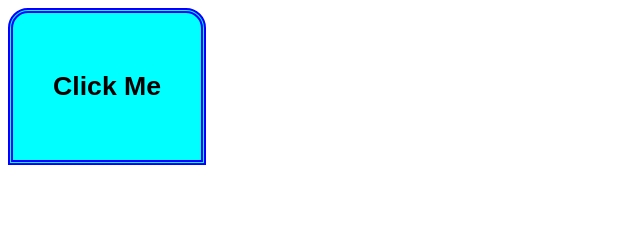
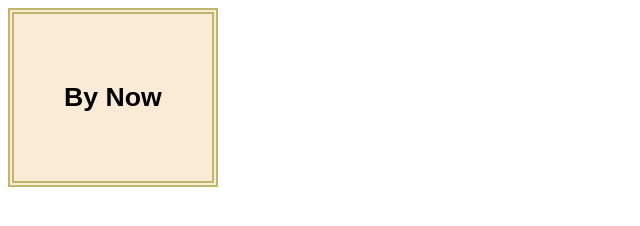
Before and after one commit to Rutujamate23/assignment-13, a plain HTML site: page index.html in a window 1280 px wide. Shown: the whole page, without its empty margins (0-640 px from the left). Drawn offline with Linux system fonts and the light colour scheme.

Commit message:
added new button

```diff
--- a/index.html
+++ b/index.html
@@ -6,17 +6,17 @@
     <title>Button</title>
     <style>
         .btn{
-            padding: 40px;
-            border: 5px double blue;
-            background-color: aqua;
-            border-radius: 20px 20px 0px 0px;
+            padding: 50px;
+            border: 6px double darkkhaki;
+            background-color: antiquewhite;
+            border-radius: 20;
 
         }
     </style>
 </head>
 <body>
     <button class="btn">
-        <h1>Click Me</h1>
+        <h1>By Now</h1>
     </button>
 </body>
 </html>
```
